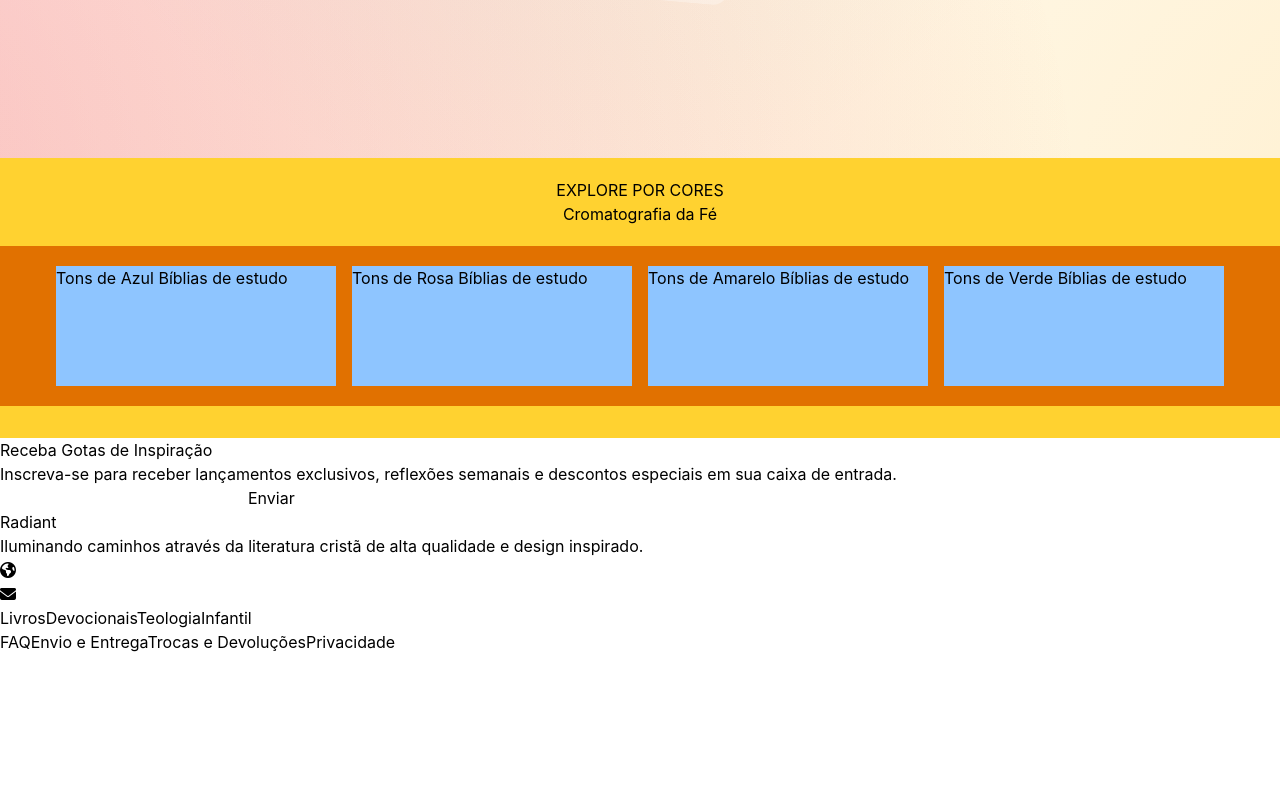
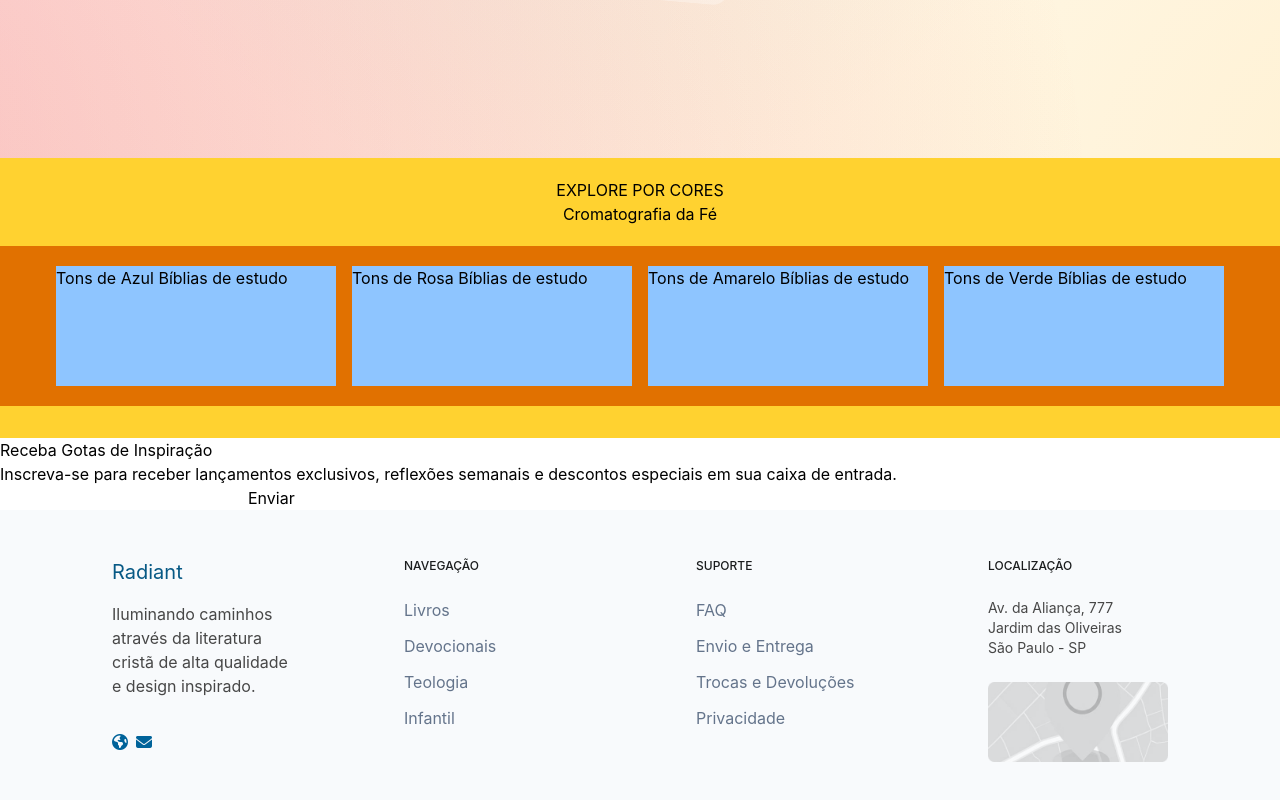
Before and after one commit to julianarocumback/radiant, a React (Vite) app: page / in a window 1280 px wide. Shown: the part 698-1498 px from the top of the page. Before the commit the page ends 1352 px from the top, so only its background shows below. Built offline with nearby package versions, Linux system fonts and the light colour scheme.

Commit message:
Arrumando o conteúdo do footer

```diff
--- a/package.json
+++ b/package.json
@@ -13,6 +13,7 @@
     "@tailwindcss/vite": "^4.2.2",
     "react": "^19.2.4",
     "react-dom": "^19.2.4",
+    "react-icons": "^5.6.0",
     "react-router-dom": "^7.14.0",
     "tailwindcss": "^4.2.2"
   },
--- a/src/components/footer/Footer.jsx
+++ b/src/components/footer/Footer.jsx
@@ -1,14 +1,38 @@
-import About from "./about/About"
+import { useEffect, useState } from "react"
+import {MobileAbout, DesktopAbout} from "./about/About"
 import Navegation from "./navegation/Navegation"
 import Support from "./support/Support"
+import Localization from "./localization/Localization"
 
 
 export default function Footer() {
-    return (
-        <footer>
-            <About/>
-            <Navegation/>
-            <Support/>
-        </footer>
+    const [isMobile, setIsMobile] = useState(false)
+
+    useEffect(()=> {
+        const checkSize = () => {
+            setIsMobile(window.innerWidth < 768)
+        }
+        checkSize()
+
+        window.addEventListener('resize', checkSize)
+
+        return () => window.removeEventListener('resize', checkSize)
+    },[])
+
+    return(
+        <div className="bg-[#f8fafc]">
+            {isMobile? (
+                <footer className=" w-full h-full">
+                    <MobileAbout/>
+                </footer>
+            ): (
+                <footer className="w-full h-full grid grid-cols-4 gap-4 px-16 ">
+                <DesktopAbout/>
+                <Navegation/>
+                <Support/>
+                <Localization/>
+            </footer>
+            )}
+        </div>
     )
 }
--- a/src/components/footer/about/About.jsx
+++ b/src/components/footer/about/About.jsx
@@ -1,12 +1,27 @@
-export default function About() {
+import { Link } from "react-router-dom"
+
+export const MobileAbout =() => {
     return (
-        <div>
-            <h2>Radiant</h2>
-            <p>Iluminando caminhos através da literatura cristã de alta qualidade e design inspirado.</p>
-            <div>
-                <div><i class="fa-solid fa-earth-americas"></i></div>
-                <div><i class="fa-solid fa-envelope"></i></div>
+        <div className="flex flex-col justify-center text-center p-12">
+            <h2 className="text-xl text-[#075985] pb-4">Radiant</h2>
+            <p className="text-[#474747] pb-8">Iluminando caminhos através da literatura cristã de alta qualidade e design inspirado.</p>
+            <div className="flex gap-2 justify-center">
+                <div className="text-[#00639A]"><i class="fa-solid fa-earth-americas"></i></div>
+                <div className="text-[#00639A]"><i class="fa-solid fa-envelope"></i></div>
             </div>
         </div>
     )
 }
+
+export const DesktopAbout =() => {
+    return (
+        <div className="flex flex-col p-12">
+            <h2 className="text-xl text-[#075985] pb-4">Radiant</h2>
+            <p className="text-[#474747] pb-8">Iluminando caminhos através da literatura cristã de alta qualidade e design inspirado.</p>
+            <div className="flex gap-2 ">
+                <Link to='#'><div className="text-[#00639A]"><i class="fa-solid fa-earth-americas"></i></div></Link>
+                <Link to='#'><div className="text-[#00639A]"><i class="fa-solid fa-envelope"></i></div></Link>
+            </div>
+        </div>
+    )
+}
--- /dev/null
+++ b/src/components/footer/localization/Localization.jsx
@@ -0,0 +1,21 @@
+import { Link } from "react-router-dom"
+import Mapa from './mapa.png'
+
+export default function Localization(){
+    return(
+        <div className="flex flex-col p-12 gap-6>">
+
+            <h4 className="text-xs font-medium text-[#1A1C1D] pb-6">LOCALIZAÇÃO</h4>
+            <p className="text-sm text-[#474747] pb-6">
+                Av. da Aliança, 777<br/>
+                Jardim das Oliveiras<br/>
+                São Paulo - SP
+            </p>
+            <div className="h-full w-full">
+                <img className="h-20" src={Mapa} alt="" />
+
+            </div>
+
+        </div>
+    )
+}
--- a/src/components/footer/navegation/Navegation.jsx
+++ b/src/components/footer/navegation/Navegation.jsx
@@ -2,8 +2,9 @@ import { Link } from "react-router-dom"
 
 export default function Navegation() {
     return (
-        <nav>
-            <ul>
+        <nav className="flex flex-col p-12 gap-6">
+            <h4 className="text-xs font-medium text-[#1A1C1D]">NAVEGAÇÃO</h4>
+            <ul className="flex flex-col gap-3 text-[#64748B]">
                 <Link to='#'>Livros</Link>
                 <Link to='#'>Devocionais</Link>
                 <Link to='#'>Teologia</Link>
--- a/src/components/footer/support/Support.jsx
+++ b/src/components/footer/support/Support.jsx
@@ -2,8 +2,10 @@ import { Link } from "react-router-dom"
 
 export default function Support() {
     return (
-        <nav>
-            <ul>
+
+        <nav className="flex flex-col p-12 gap-6">
+            <h4 className="text-xs font-medium text-[#1A1C1D]">SUPORTE</h4>
+            <ul className="flex flex-col gap-3 text-[#64748B]">
                 <Link to='#'>FAQ</Link>
                 <Link to='#'>Envio e Entrega</Link>
                 <Link to='#'>Trocas e Devoluções</Link>
--- a/src/components/hero/Hero.jsx
+++ b/src/components/hero/Hero.jsx
@@ -1,3 +1,6 @@
+import { MdOutlineAutoAwesome } from "react-icons/md";
+
+
 import Badge from "./badge/Badge"
 import Button from "./button/Button"
 import HeroContent from "./heroContent/HeroCotent"
@@ -15,7 +18,7 @@ export default function Hero() {
                 <div className='order-1 md:order-0 flex flex-col my-1 gap-2'>
                     <HeroContent/>
                     <div className='flex justify-center my-4'>
-                        <Button style={'bg-red-100 h-15 rounded-xl px-4'} texto={'Explorar Coleção'}><i class="fa-solid fa-star"></i></Button>
+                        <Button style={'bg-gradient-to-r from-[#00639A] to-[#BC004B] h-15 rounded-xl px-4 text-white'} texto={`Explorar Coleção`,<MdOutlineAutoAwesome/>}></Button>
                     </div>
                 </div>
 
```
Also changed, not shown: src/components/footer/localization/mapa.png (added), 1 other file (tests, documents, lock files or other folders).
